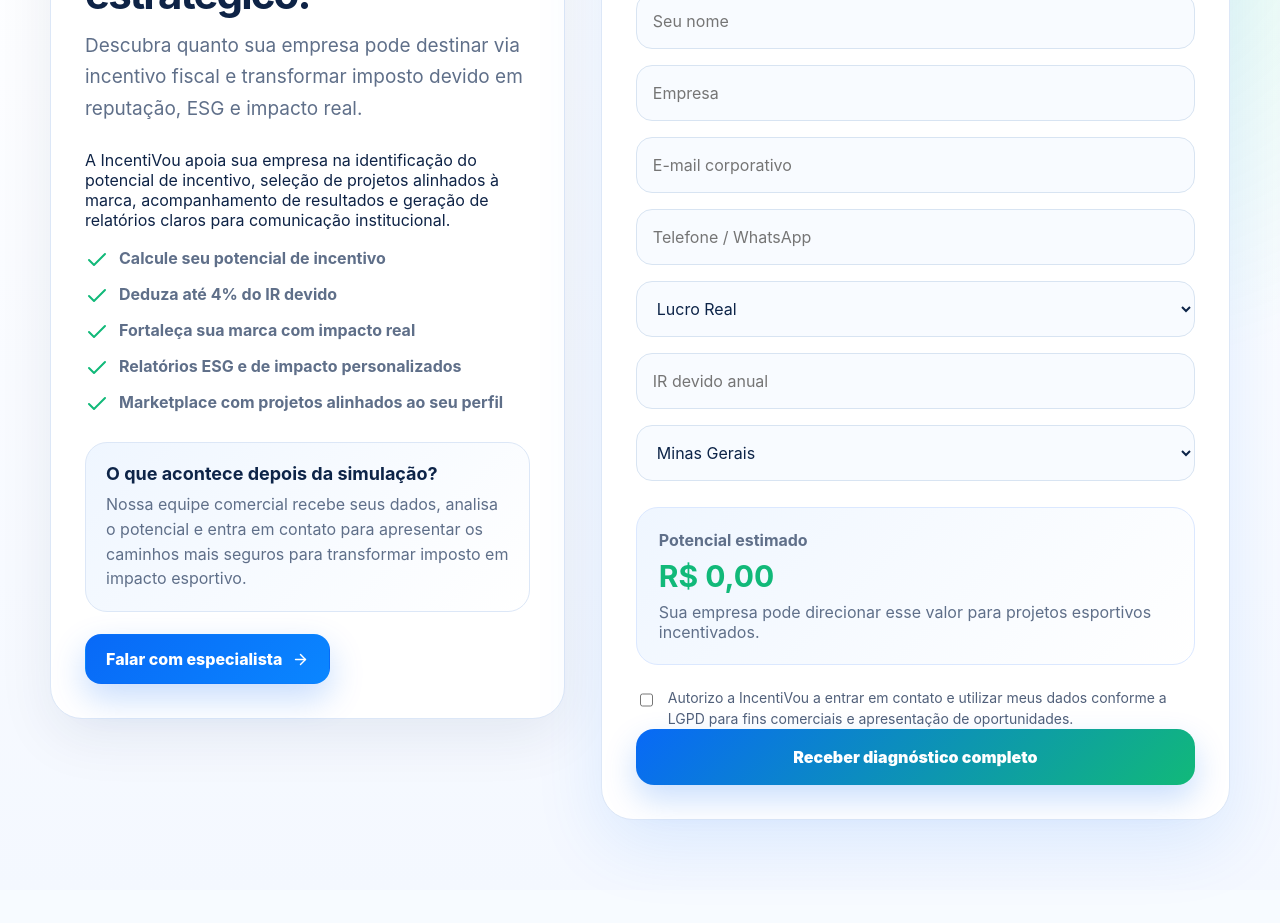
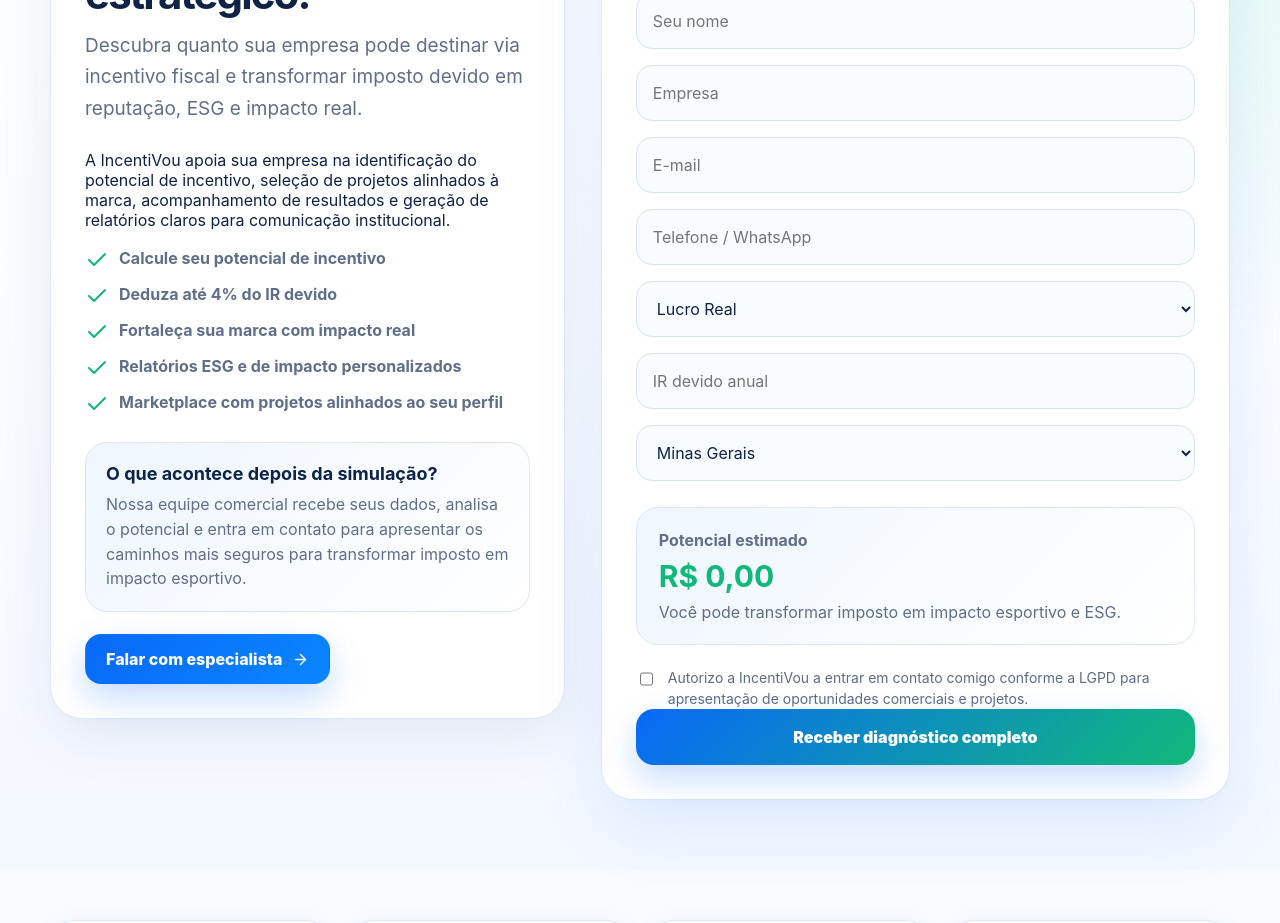
Before and after one commit to Brunoleoguilherme/incentivou-site, a Next.js app: page /empresas in a window 1280 px wide. Shown: the part 360-1283 px from the top of the page. Built offline with nearby package versions, Linux system fonts and the light colour scheme.

Commit message:
LGPD e email premium corrigidos

```diff
--- a/app/api/simulador-empresa/route.js
+++ b/app/api/simulador-empresa/route.js
@@ -56,7 +56,7 @@ export async function POST(req) {
         'Content-Type': 'application/json',
       },
       body: JSON.stringify({
-        from: 'IncentiVou <noreply@incentivou.com.br>',
+        from: 'IncentiVou <contato@incentivou.com.br>',
         to: emailsComerciais,
         subject: `🔥 Novo lead premium - ${empresa}`,
         html: `
--- a/app/globals.css
+++ b/app/globals.css
@@ -1388,3 +1388,24 @@ ul.clean li {
   opacity:.7;
   cursor:not-allowed;
 }
+
+.lgpdCheck{
+  display:flex;
+  align-items:flex-start;
+  gap:12px;
+  margin-top:18px;
+  font-size:14px;
+  color:#5d6b85;
+  line-height:1.5;
+}
+
+.lgpdCheck input{
+  width:18px;
+  height:18px;
+  margin-top:3px;
+}
+
+.primaryBtn:disabled{
+  opacity:.7;
+  cursor:not-allowed;
+}
--- a/components/EmpresaSimulator.js
+++ b/components/EmpresaSimulator.js
@@ -39,7 +39,9 @@ export default function EmpresaSimulator() {
     }
 
     if (!form.lgpd) {
-      alert('É necessário autorizar o contato conforme a LGPD.');
+      alert(
+        'Você precisa autorizar o contato conforme a LGPD.'
+      );
       return;
     }
 
@@ -65,12 +67,12 @@ export default function EmpresaSimulator() {
     setLoading(false);
 
     if (!response.ok) {
-      alert('Erro ao enviar simulação.');
+      alert('Erro ao enviar.');
       return;
     }
 
     alert(
-      'Simulação enviada com sucesso! Nossa equipe comercial entrará em contato.'
+      'Simulação enviada com sucesso! Nossa equipe entrará em contato.'
     );
 
     setForm({
@@ -99,7 +101,7 @@ export default function EmpresaSimulator() {
 
       <p>
         Descubra rapidamente quanto sua empresa pode
-        transformar em impacto esportivo, ESG e reputação.
+        transformar em impacto esportivo e ESG.
       </p>
 
       <div className="simFields">
@@ -121,7 +123,7 @@ export default function EmpresaSimulator() {
           required
           type="email"
           value={form.email}
-          placeholder="E-mail corporativo"
+          placeholder="E-mail"
           onChange={(e) => update('email', e.target.value)}
         />
 
@@ -170,8 +172,8 @@ export default function EmpresaSimulator() {
         </strong>
 
         <p>
-          Sua empresa pode direcionar esse valor para
-          projetos esportivos incentivados.
+          Você pode transformar imposto em impacto
+          esportivo e ESG.
         </p>
       </div>
 
@@ -179,13 +181,15 @@ export default function EmpresaSimulator() {
         <input
           type="checkbox"
           checked={form.lgpd}
-          onChange={(e) => update('lgpd', e.target.checked)}
+          onChange={(e) =>
+            update('lgpd', e.target.checked)
+          }
         />
 
         <span>
-          Autorizo a IncentiVou a entrar em contato e utilizar
-          meus dados conforme a LGPD para fins comerciais e
-          apresentação de oportunidades.
+          Autorizo a IncentiVou a entrar em contato
+          comigo conforme a LGPD para apresentação
+          de oportunidades comerciais e projetos.
         </span>
       </label>
 
```
